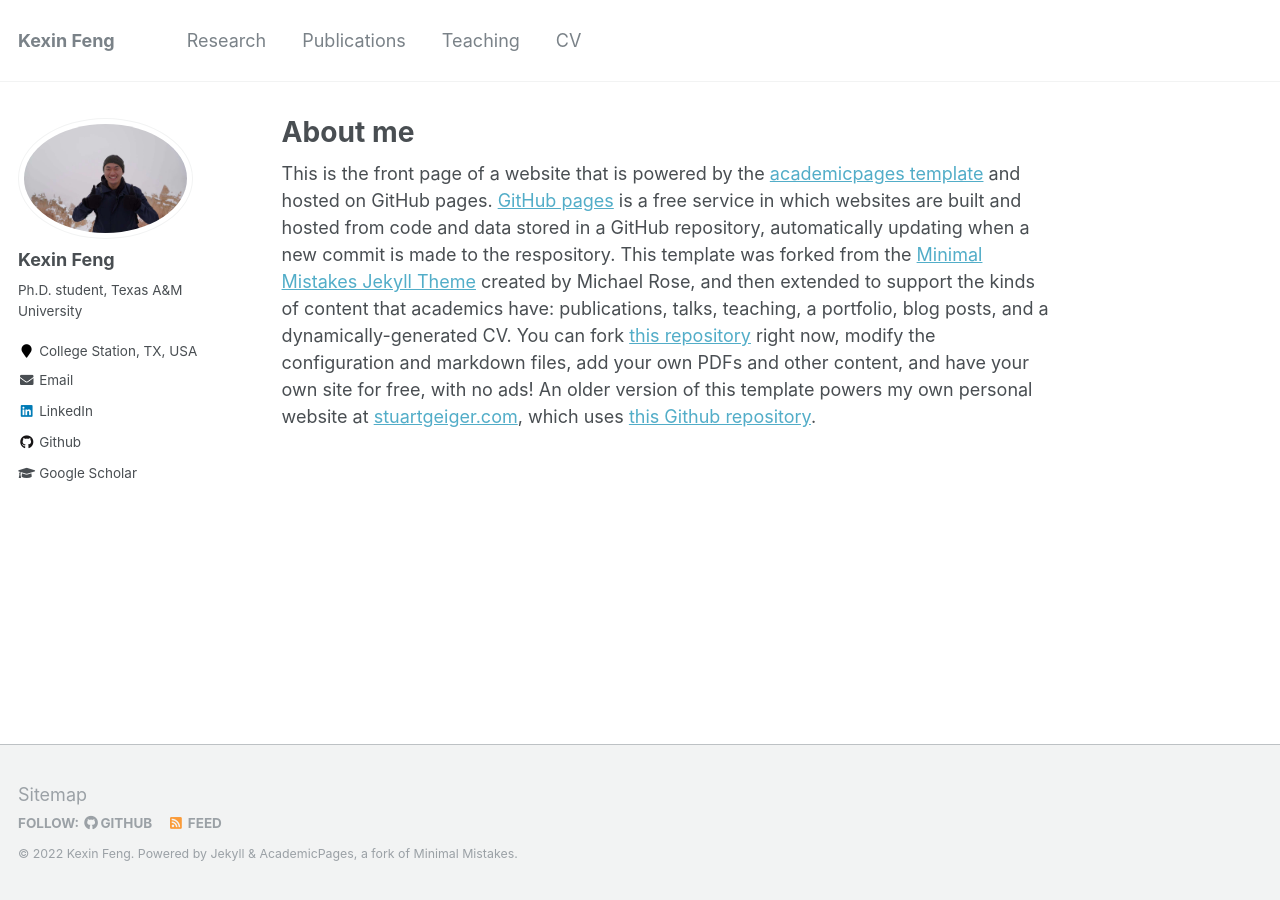
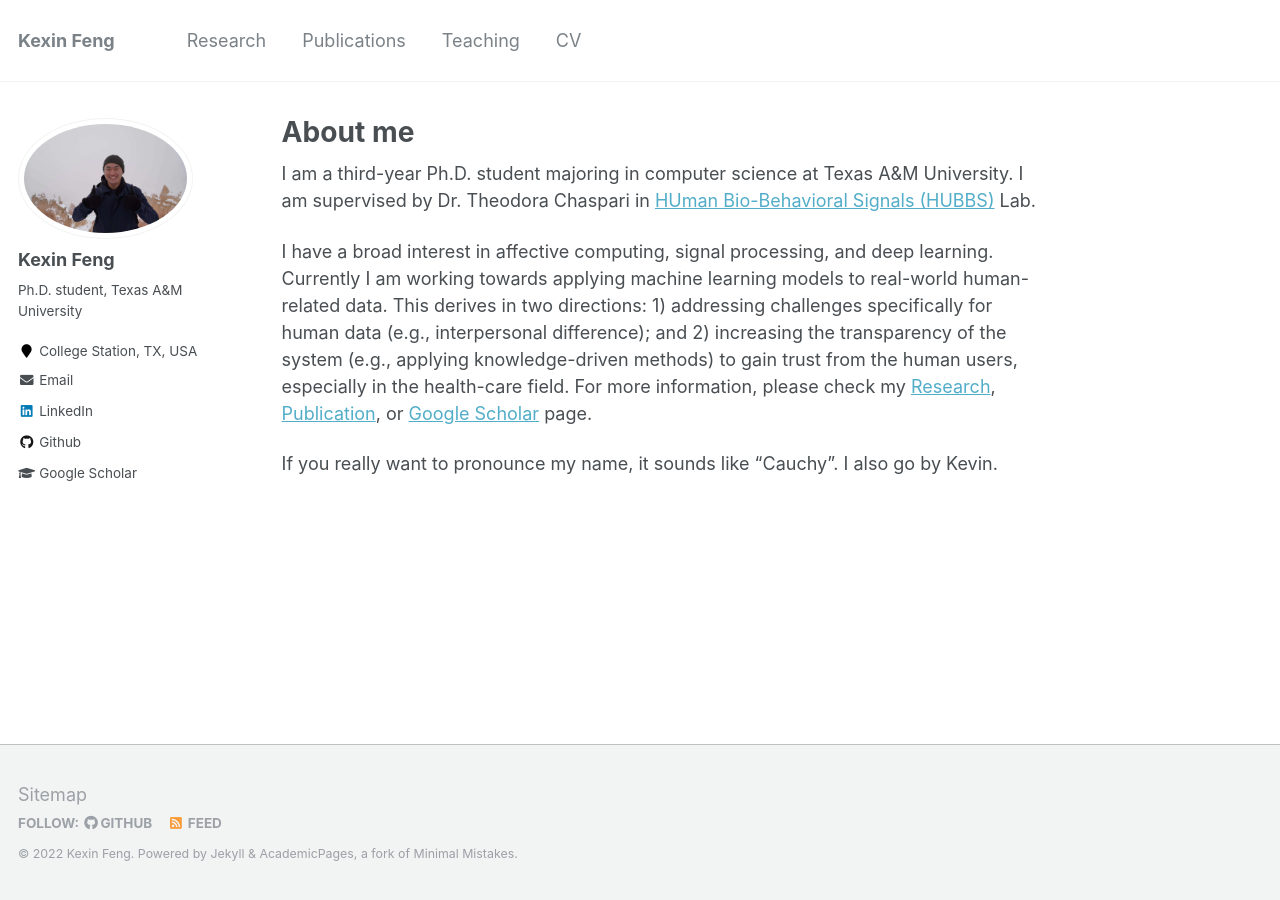
Before and after one commit to kexinF/kexinf.github.io, a Jekyll site: the page built from _pages/about.md, in a window 1280 px wide. Built offline with Jekyll 4.4.1, drawn with Linux system fonts in a browser that asks for light colours.

Commit message:
add about

```diff
--- a/_pages/about.md
+++ b/_pages/about.md
@@ -8,4 +8,8 @@ redirect_from:
   - /about.html
 ---
 
-This is the front page of a website that is powered by the [academicpages template](https://github.com/academicpages/academicpages.github.io) and hosted on GitHub pages. [GitHub pages](https://pages.github.com) is a free service in which websites are built and hosted from code and data stored in a GitHub repository, automatically updating when a new commit is made to the respository. This template was forked from the [Minimal Mistakes Jekyll Theme](https://mmistakes.github.io/minimal-mistakes/) created by Michael Rose, and then extended to support the kinds of content that academics have: publications, talks, teaching, a portfolio, blog posts, and a dynamically-generated CV. You can fork [this repository](https://github.com/academicpages/academicpages.github.io) right now, modify the configuration and markdown files, add your own PDFs and other content, and have your own site for free, with no ads! An older version of this template powers my own personal website at [stuartgeiger.com](http://stuartgeiger.com), which uses [this Github repository](https://github.com/staeiou/staeiou.github.io).
+I am a third-year Ph.D. student majoring in computer science at Texas A&M University. I am supervised by Dr. Theodora Chaspari in [HUman Bio-Behavioral Signals (HUBBS)](https://hubbs.engr.tamu.edu/) Lab.
+
+I have a broad interest in affective computing, signal processing, and deep learning. Currently I am working towards applying machine learning models to real-world human-related data. This derives in two directions: 1) addressing challenges specifically for human data (e.g., interpersonal difference); and 2) increasing the transparency of the system (e.g., applying knowledge-driven methods) to gain trust from the human users, especially in the health-care field. For more information, please check my [Research](/research/),  [Publication](/publications/), or [Google Scholar](https://scholar.google.com/citations?user=LmPz0PQAAAAJ&hl=en) page.
+
+If you really want to pronounce my name, it sounds like "Cauchy". I also go by Kevin.
```
Also changed, not shown: 1 other file.
